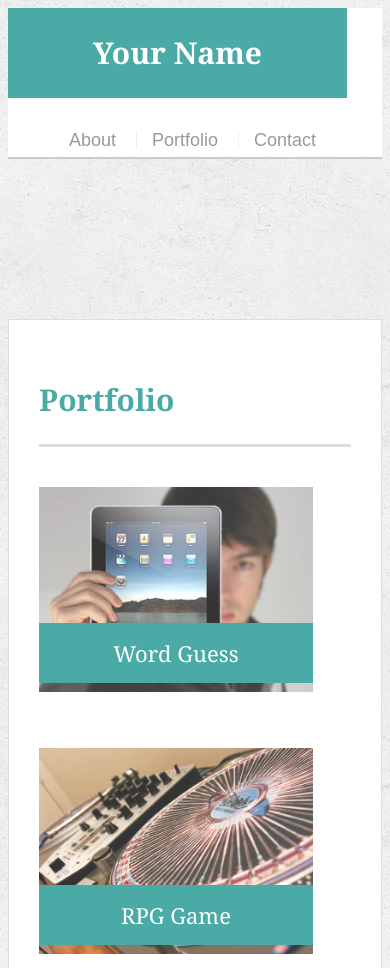
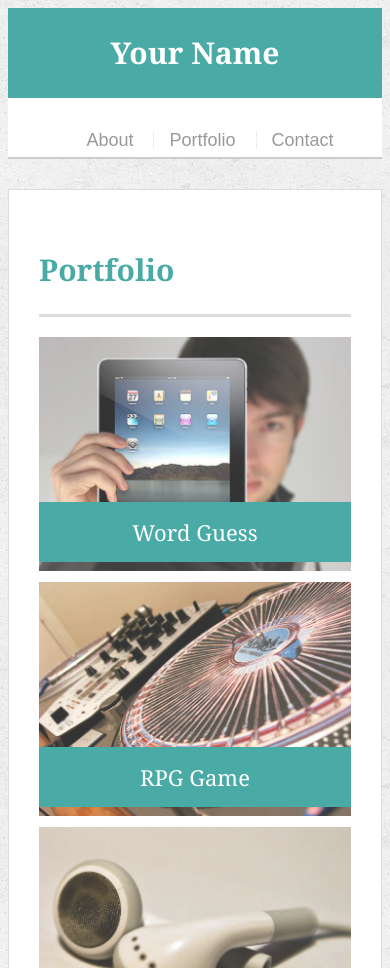
Before and after one commit to ristory/Responsive-Portfolio, a plain HTML site: page portfolio.html in a window 390 px wide. Shown: the top 968 px of the page. Drawn offline with Linux system fonts and the light colour scheme.

Commit message:
final change

```diff
--- a/assets/css/style.css
+++ b/assets/css/style.css
@@ -257,15 +257,43 @@ input[type=submit] {
     max-width: 100%;
     text-align: center;
     position: static;
+    padding: 0;
   }
 
   #logo{
     width: 100%;
     max-width: 100%;
-    text-align: center;
+
   }
 
   nav {
     width: 100%;
+    max-width: 100%;
   }
+
+  #main-container {
+    padding-top: 0px;
+    padding-bottom: 30px;
+  }
+
+  #main-container img {
+    width: 100%;
+    max-width: 550px;
+  }
+
+  .main-section {
+    width: 100%;
+    max-width: 600px;
+  }
+
+  .work{
+    width: 100%;
+    max-width: 100%;
+    margin: 0;
+  }
+
+  ul{
+    padding:0;
+  }
+
 }
```
